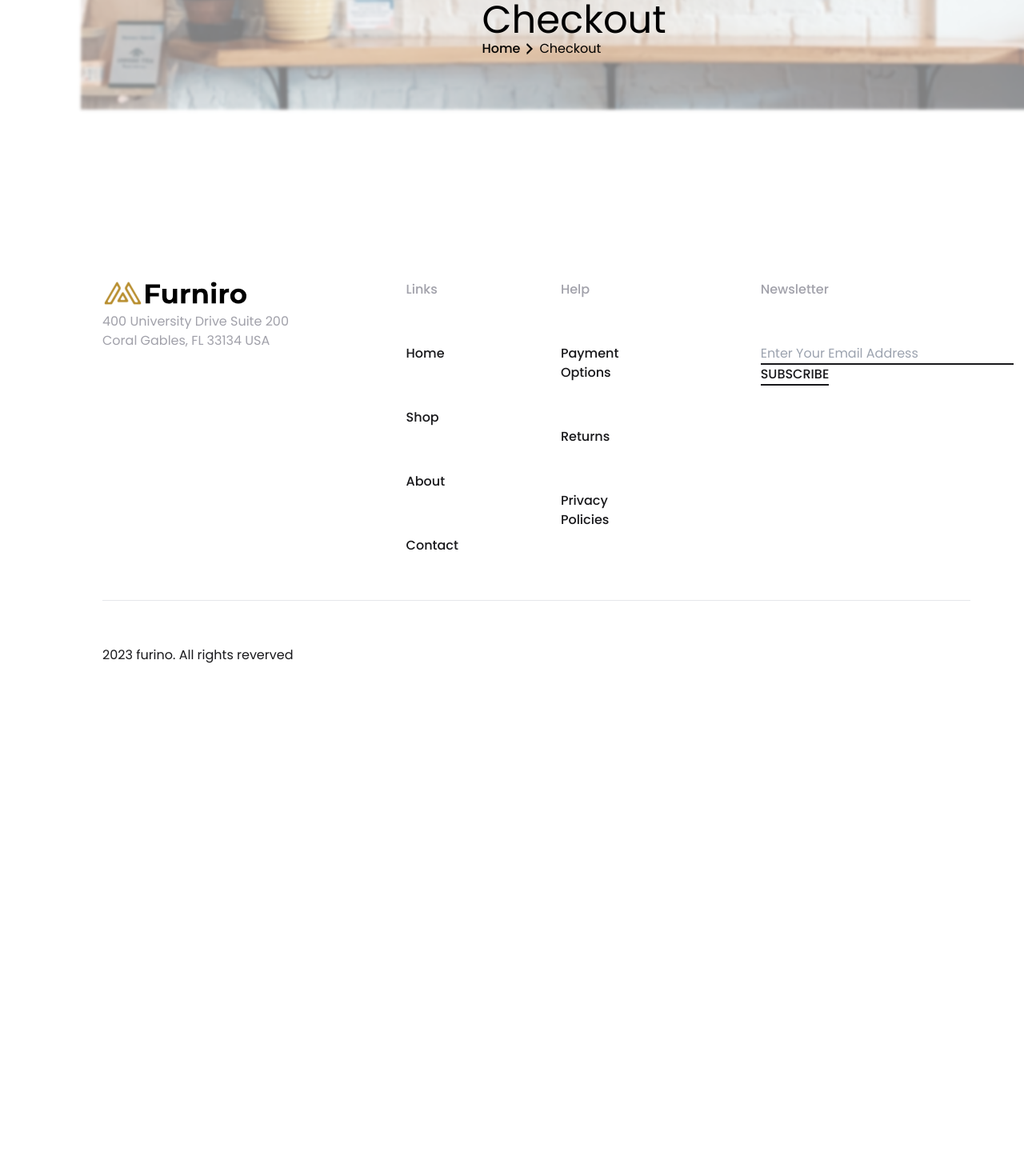
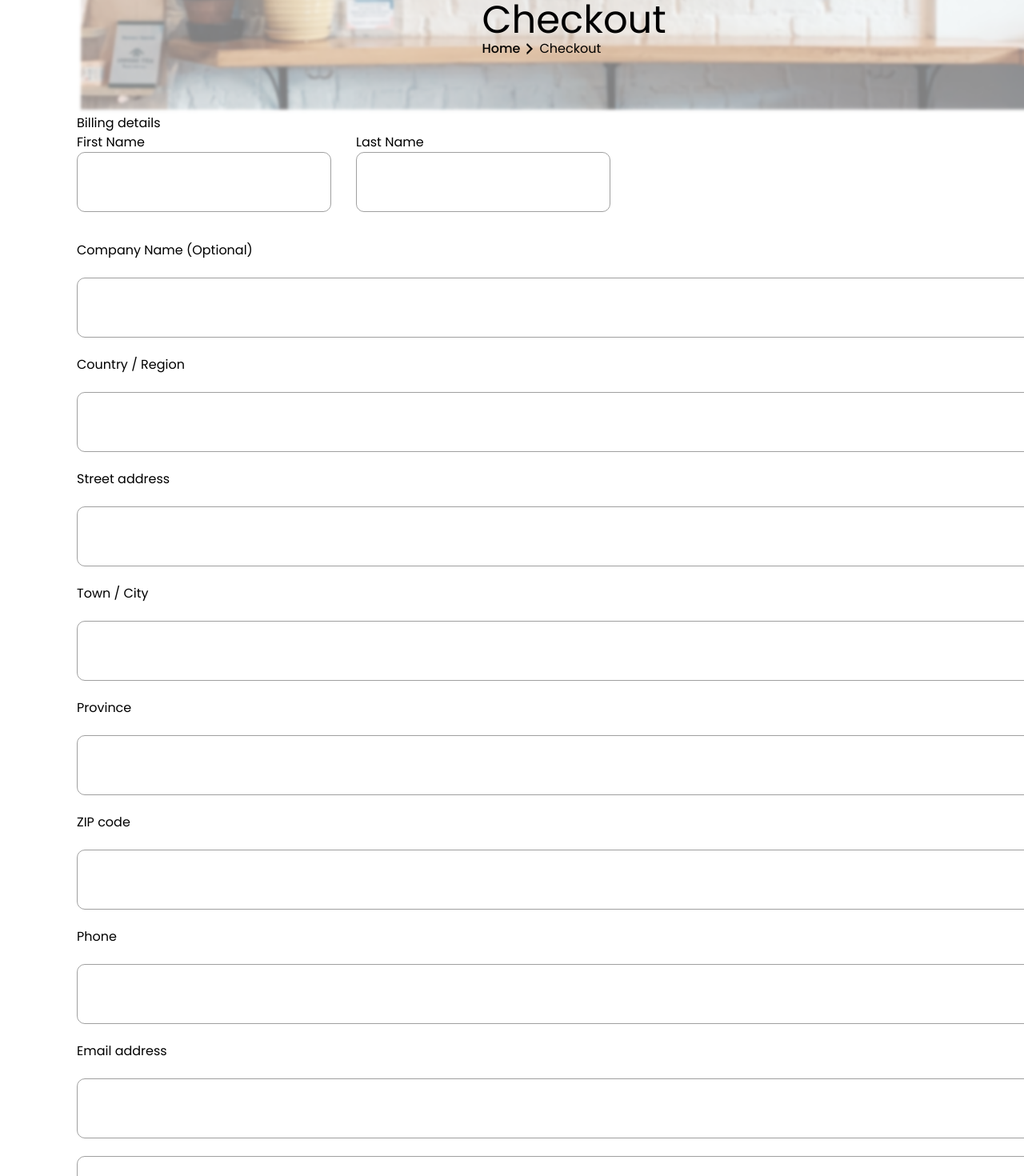
Before and after one commit to LizNgoNgoc/internetShop, a React (Create React App) app: page /checkout in a window 1280 px wide. Shown: the part 236-1706 px from the top of the page at 80% size. Before the commit the page ends 1123 px from the top, so only its background shows below. Built offline with nearby package versions, Linux system fonts and the light colour scheme.

Commit message:
add form

```diff
--- a/src/Pages/CheckoutPage.jsx
+++ b/src/Pages/CheckoutPage.jsx
@@ -12,6 +12,40 @@ export default function Checkout() {
                     </div>
             </div>
         </div>
-         <div></div>
+         <div className="flex flex-col">
+            <h3>Billing details</h3>
+            <form action="" className="flex flex-col">
+                <div className="flex gap-[31px] mb-[36px]">
+                    <div className="flex flex-col">
+                        <label htmlFor="">First Name</label>
+                        <input type="text" className="border-[1px] border-solid rounded-[10px] border-[#9F9F9F] h-[75px]"/>
+                    </div>
+                    <div className="flex flex-col">
+                        <label htmlFor="">Last Name</label>
+                        <input type="text" className="border-[1px] border-solid rounded-[10px] border-[#9F9F9F] h-[75px]"/>
+                    </div>
+                </div>
+                <div className="flex flex-col gap-[22px]">
+                    <label htmlFor="">Company Name (Optional)</label>
+                    <input type="text" className="border-[1px] border-solid rounded-[10px] border-[#9F9F9F] h-[75px]"/>
+                    <label htmlFor="">Country / Region</label>
+                    <input type="text" className="border-[1px] border-solid rounded-[10px] border-[#9F9F9F] h-[75px]"/>
+                    <label htmlFor="">Street address</label>
+                    <input type="text" className="border-[1px] border-solid rounded-[10px] border-[#9F9F9F] h-[75px]"/>
+                    <label htmlFor="">Town / City</label>
+                    <input type="text" className="border-[1px] border-solid rounded-[10px] border-[#9F9F9F] h-[75px]"/>
+                    <label htmlFor="">Province</label>
+                    <input type="text" className="border-[1px] border-solid rounded-[10px] border-[#9F9F9F] h-[75px]"/>
+                    <label htmlFor="">ZIP code</label>
+                    <input type="text" className="border-[1px] border-solid rounded-[10px] border-[#9F9F9F] h-[75px]"/>
+                    <label htmlFor="">Phone</label>
+                    <input type="text" className="border-[1px] border-solid rounded-[10px] border-[#9F9F9F] h-[75px]"/>
+                    <label htmlFor="">Email address</label>
+                    <input type="text" className="border-[1px] border-solid rounded-[10px] border-[#9F9F9F] h-[75px]"/>
+                    <input type="text" className="border-[1px] border-solid rounded-[10px] border-[#9F9F9F] h-[75px]"/>
+                </div>
+            </form>
+            <div></div>
+         </div>
     </section>
 }
```
